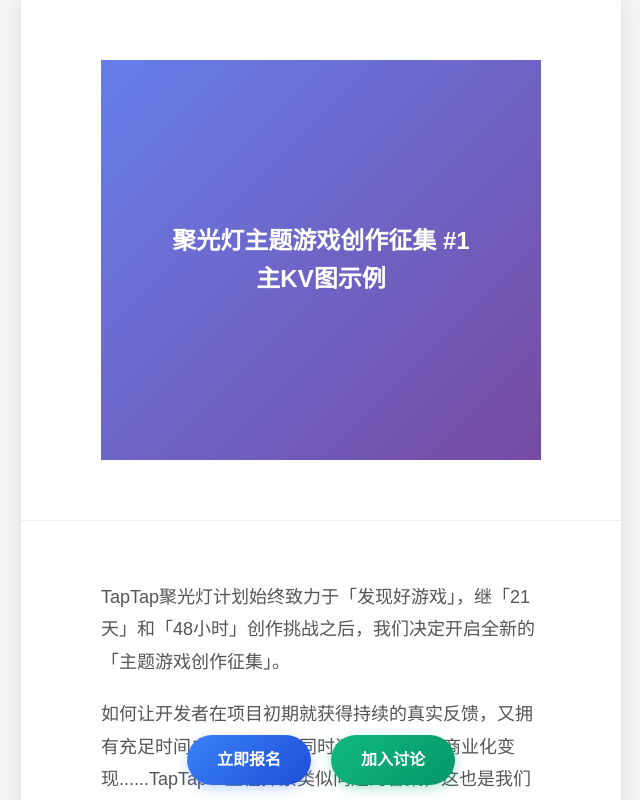
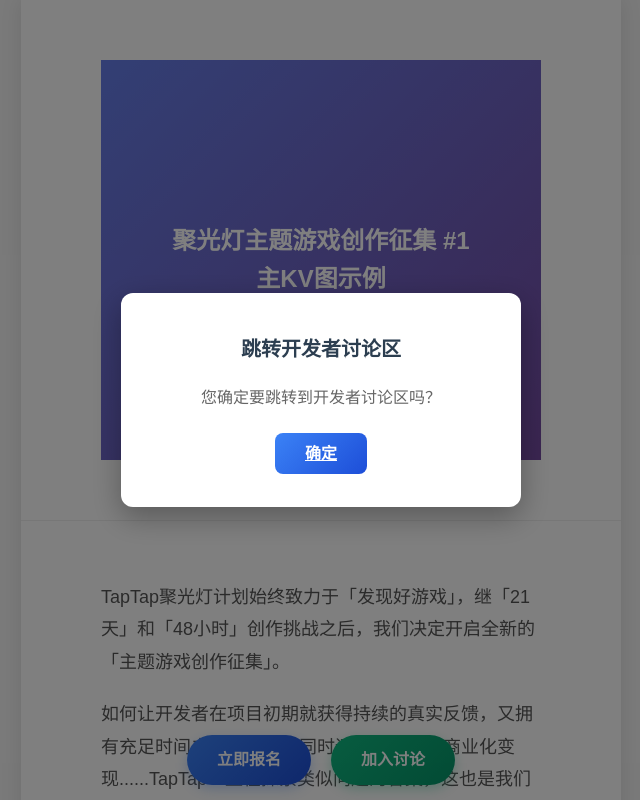
Before and after one commit to MellosLok/contests1h5, a plain HTML site: page index.html in a window 1280 px wide. Both pictures are taken after a click on the link "加入讨论". Shown: the top 800 px of the page, without its empty margins (319-959 px from the left). Drawn offline with Linux system fonts and the light colour scheme.

Commit message:
修改index.html按钮逻辑：添加弹框提示功能

```diff
--- a/index.html
+++ b/index.html
@@ -323,6 +323,73 @@
             margin-top: 10px;
             text-align: center;
         }
+
+        /* 弹框样式 */
+        .modal-overlay {
+            position: fixed;
+            top: 0;
+            left: 0;
+            width: 100%;
+            height: 100%;
+            background-color: rgba(0, 0, 0, 0.5);
+            display: none;
+            justify-content: center;
+            align-items: center;
+            z-index: 2000;
+        }
+
+        .modal {
+            background: white;
+            border-radius: 12px;
+            padding: 40px;
+            max-width: 400px;
+            width: 90%;
+            text-align: center;
+            box-shadow: 0 10px 30px rgba(0, 0, 0, 0.3);
+            animation: modalFadeIn 0.3s ease;
+        }
+
+        @keyframes modalFadeIn {
+            from {
+                opacity: 0;
+                transform: scale(0.8) translateY(-20px);
+            }
+            to {
+                opacity: 1;
+                transform: scale(1) translateY(0);
+            }
+        }
+
+        .modal-title {
+            font-size: 20px;
+            font-weight: bold;
+            color: #2c3e50;
+            margin-bottom: 20px;
+        }
+
+        .modal-content {
+            font-size: 16px;
+            color: #666;
+            line-height: 1.6;
+            margin-bottom: 30px;
+        }
+
+        .modal-button {
+            padding: 12px 30px;
+            background: linear-gradient(135deg, #3b82f6 0%, #1d4ed8 100%);
+            color: white;
+            border: none;
+            border-radius: 8px;
+            font-size: 16px;
+            font-weight: bold;
+            cursor: pointer;
+            transition: all 0.3s ease;
+        }
+
+        .modal-button:hover {
+            transform: translateY(-2px);
+            box-shadow: 0 6px 20px rgba(59, 130, 246, 0.4);
+        }
     </style>
 </head>
 <body>
@@ -525,10 +592,62 @@
     </div>
 
     <div class="bottom-buttons">
-        <a href="register.html" class="action-button primary-button">立即报名</a>
+        <a href="#" class="action-button primary-button">立即报名</a>
         <a href="#" class="action-button secondary-button">加入讨论</a>
     </div>
 
     <div class="bottom-spacer"></div>
+
+    <!-- 弹框内容 -->
+    <div class="modal-overlay">
+        <div class="modal">
+            <div class="modal-title">跳转DC后台开发者活动中心</div>
+            <div class="modal-content">
+                您确定要跳转到DC后台开发者活动中心吗？
+            </div>
+            <a href="https://developer.tap.cn/activity" class="modal-button">确定</a>
+        </div>
+    </div>
+
+    <!-- 讨论区弹框内容 -->
+    <div class="modal-overlay" id="discussionModal">
+        <div class="modal">
+            <div class="modal-title">跳转开发者讨论区</div>
+            <div class="modal-content">
+                您确定要跳转到开发者讨论区吗？
+            </div>
+            <a href="https://developer.tap.cn/discussion" class="modal-button">确定</a>
+        </div>
+    </div>
+
+    <script>
+        // 点击立即报名按钮时显示弹框
+        document.querySelector('.primary-button').addEventListener('click', function(e) {
+            e.preventDefault(); // 阻止默认的链接跳转行为
+            document.querySelector('.modal-overlay').style.display = 'flex';
+        });
+
+        // 点击加入讨论按钮时显示讨论区弹框
+        document.querySelector('.secondary-button').addEventListener('click', function(e) {
+            e.preventDefault(); // 阻止默认的链接跳转行为
+            document.getElementById('discussionModal').style.display = 'flex';
+        });
+
+        // 点击弹框中的确定按钮时隐藏弹框
+        document.querySelectorAll('.modal-button').forEach(function(button) {
+            button.addEventListener('click', function() {
+                this.closest('.modal-overlay').style.display = 'none';
+            });
+        });
+
+        // 点击弹框背景时隐藏弹框
+        document.querySelectorAll('.modal-overlay').forEach(function(overlay) {
+            overlay.addEventListener('click', function(e) {
+                if (e.target === this) {
+                    this.style.display = 'none';
+                }
+            });
+        });
+    </script>
 </body>
 </html>
```
